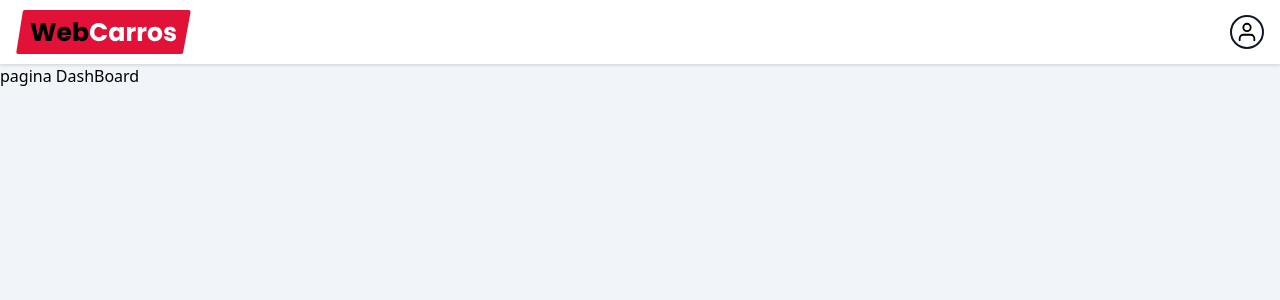
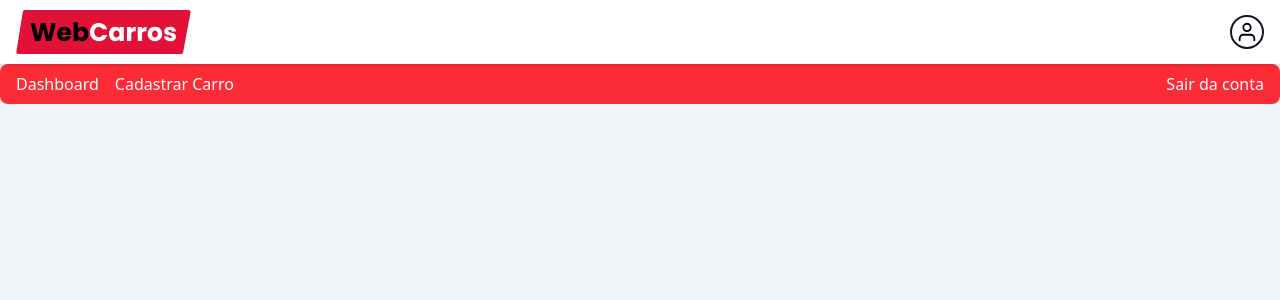
Before and after one commit to Bernardowert/project-webCarros, a React (Vite) app: page /dashboard in a window 1280 px wide. Shown: the top 300 px of the page. Built offline with nearby package versions, Linux system fonts and the light colour scheme; no server answers; sample sign-in values are in the browser's storage.

Commit message:
criaçao do componete dashboard

```diff
--- /dev/null
+++ b/src/components/panelHeader/index.tsx
@@ -0,0 +1,37 @@
+import { signOut } from "firebase/auth";
+import { Link } from "react-router-dom";
+import { auth } from "../../services/firebaseConnection";
+
+
+const dashboardInfo = [
+    {
+       path: "/dashboard",
+       text: "Dashboard"
+    },
+    {
+       path: "/dashboard/new",
+       text: "Cadastrar Carro"
+    }
+]
+
+export function DashboardHeader(){
+
+    async function handleLogout(){
+        await signOut(auth);
+    }
+    return(
+        <div className="w-full flex items-center justify-between h-10 bg-red-500 rounded-lg text-white font-medium px-4 mb-4">
+            <nav className="flex items-center gap-4">
+                {
+                    dashboardInfo.map(({path,text}) => (
+                        <Link to={path} key={text}>{text}</Link>
+                    ))
+                }
+            </nav>
+
+            <button onClick={handleLogout}>
+                Sair da conta
+            </button>
+        </div>
+    )
+}
--- a/src/contexts/AuthContext.tsx
+++ b/src/contexts/AuthContext.tsx
@@ -10,7 +10,9 @@ interface AuthProviderProps{
 type AuthContextData = {
     signed: boolean;
     loadingAuth: boolean;
-}
+    handleInfoUser: ({name,email,uid}:UserProps) => void
+    user:UserProps | null;
+  }
 
 interface UserProps{
     uid:string;
@@ -47,8 +49,17 @@ export function AuthProvider({children}: AuthProviderProps){
       }
     },[])
 
+
+    function handleInfoUser({name,email,uid}:UserProps){
+       setUser({
+         name,
+         email,
+         uid,
+       })
+    }
+
     return(
-        <AuthContext.Provider value={{signed: !!user, loadingAuth}}>
+        <AuthContext.Provider value={{signed: !!user, loadingAuth, handleInfoUser, user}}>
             {children}
         </AuthContext.Provider>
     )
--- a/src/pages/dashboard/index.tsx
+++ b/src/pages/dashboard/index.tsx
@@ -1,9 +1,11 @@
+import { DashboardHeader } from "../../components/panelHeader";
+
 export function Dashboard() {
 
 
   return (
     <div>
-      <h1>pagina DashBoard</h1>
+      <DashboardHeader/>
     </div>
   )
 }
--- a/src/pages/register/index.tsx
+++ b/src/pages/register/index.tsx
@@ -9,7 +9,8 @@ import {z} from 'zod'
 import { zodResolver } from "@hookform/resolvers/zod";
 import { createUserWithEmailAndPassword, signOut, updateProfile } from "firebase/auth";
 import { auth } from "../../services/firebaseConnection";
-import { useEffect } from "react";
+import { useContext, useEffect } from "react";
+import { AuthContext } from "../../contexts/AuthContext";
 
 
 const schema = z.object({
@@ -24,6 +25,7 @@ type FormData = z.infer<typeof schema>
 
 
 export function Register() {
+  const {handleInfoUser} = useContext(AuthContext);
   const navigate = useNavigate();
 
   const {register, handleSubmit, formState: { errors} } = useForm<FormData>({
@@ -45,6 +47,11 @@ export function Register() {
          displayName: data.name
        })
 
+       handleInfoUser({
+         name: data.name,
+         email: data.email,
+         uid: user.user.uid
+       })
        console.log("Cadastrado com sucesso");
        navigate("/dashboard", {replace: true});
      })
```
